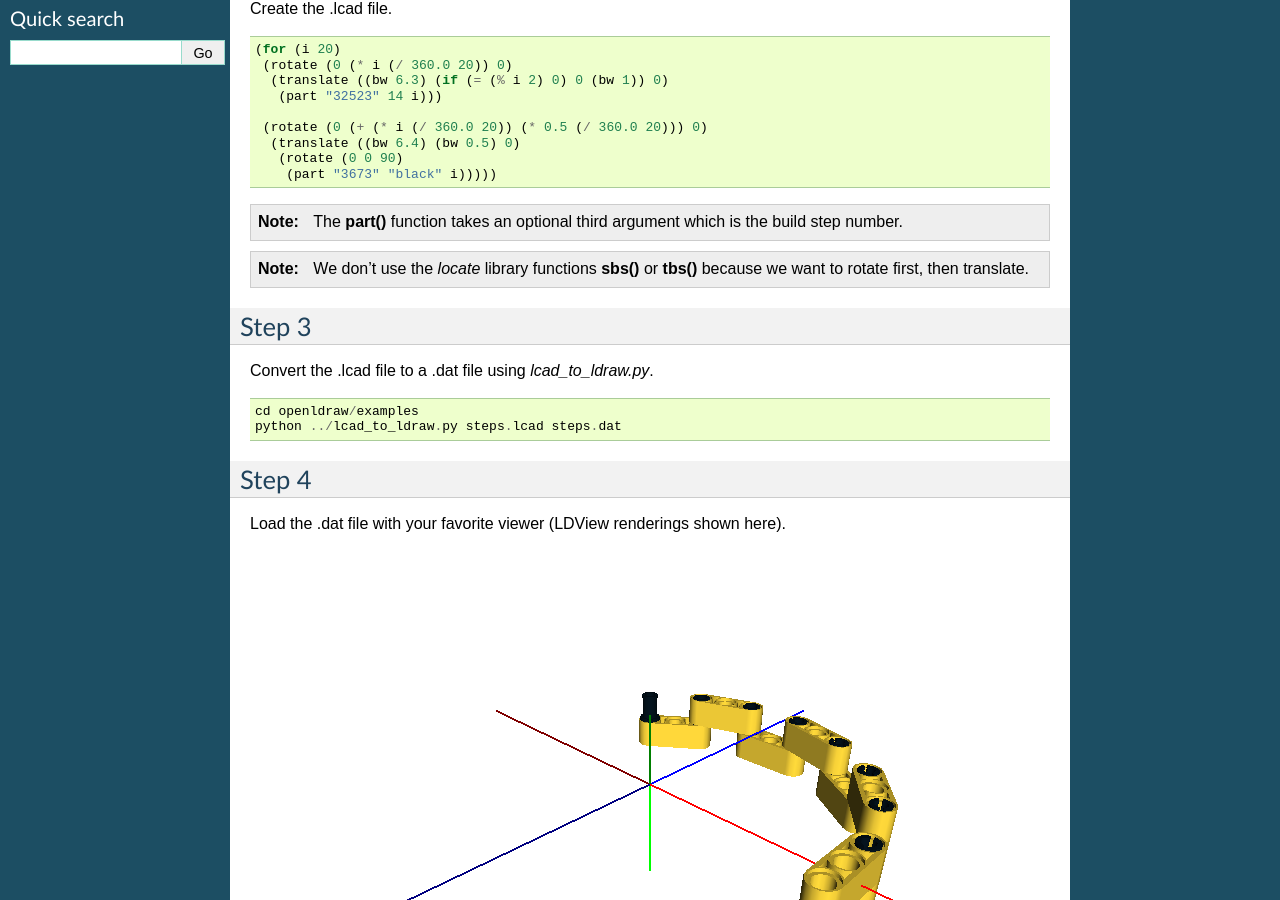
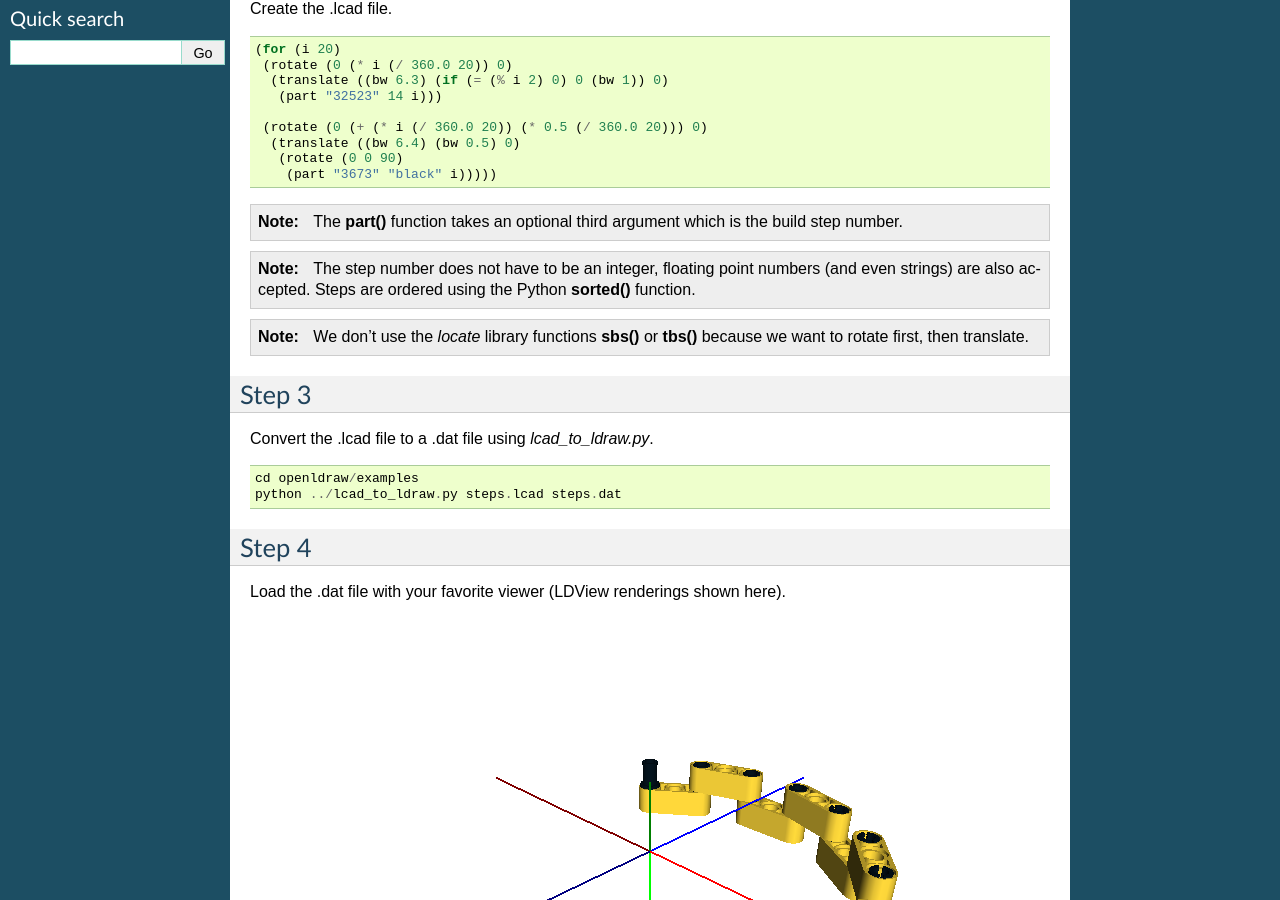
Before and after one commit to HazenBabcock/opensdraw, a Sphinx documentation site: the page built from docs/source/step.rst, in a window 1280 px wide and 900 px high, scrolled down 324 px. Built offline with Sphinx 7.4.7, drawn with Linux system fonts in a browser that asks for light colours.

Commit message:
Add note about expected values for step number.

```diff
--- a/docs/source/step.rst
+++ b/docs/source/step.rst
@@ -31,6 +31,10 @@ Create the .lcad file. ::
 
 .. note::
 
+   The step number does not have to be an integer, floating point numbers (and even strings) are also accepted. Steps are ordered using the Python **sorted()** function.
+
+.. note::
+
    We don't use the *locate* library functions **sbs()** or **tbs()** because we want to rotate first, then translate.
 
 Step 3
```
